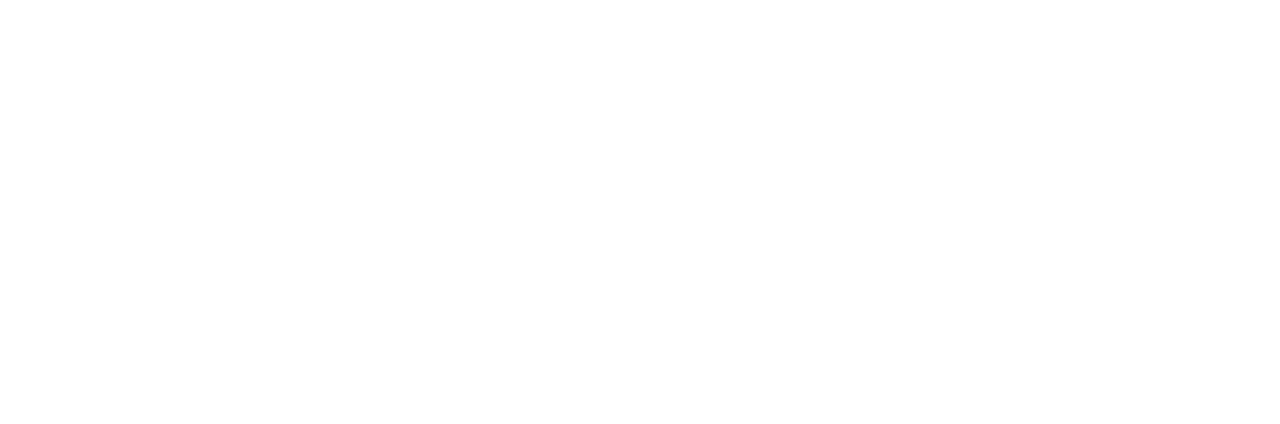
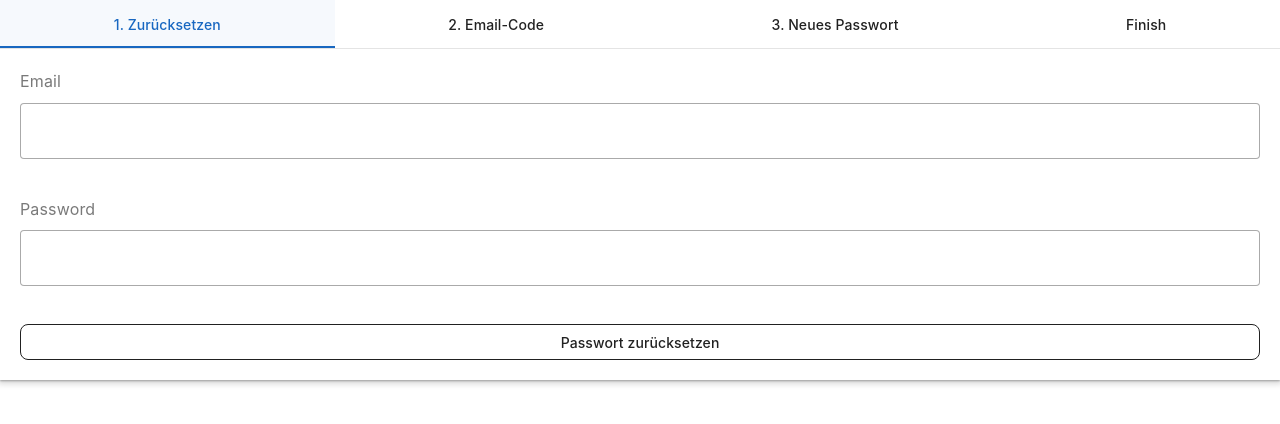
Before and after one commit to SE-Team-E1/SE-SubscriptionGuard, a Vue app in the folder src/frontend/: page /forgot-password in a window 1280 px wide. Before the commit this address had no page. Shown: the top 424 px of the page. Built offline with nearby package versions, Linux system fonts and the light colour scheme; the HTML template or start-up script is replaced by a standard one.

Commit message:
Implemented frontend for password reset

```diff
--- /dev/null
+++ b/src/frontend/src/feature/login/view/PasswortResetView.vue
@@ -0,0 +1,69 @@
+<template>
+    <v-sheet elevation="2">
+    <v-tabs v-model="tab" color="primary" grow>
+        <v-tab value="one">1. Zurücksetzen</v-tab>
+        <v-tab value="two">2. Email-Code</v-tab>
+        <v-tab value="three">3. Neues Passwort</v-tab>
+        <v-tab value="four">Finish</v-tab>
+    </v-tabs>
+
+    <v-divider></v-divider>
+
+    <v-tabs-window v-model="tab">
+        <v-tabs-window-item value="one">
+            <v-sheet class="pa-5">
+                <v-form>
+                    <v-label class="mb-2">Email</v-label>
+                    <v-text-field class="mb-4" variant="outlined" required></v-text-field>
+                    <v-label class="mb-2">Password</v-label>
+                    <v-text-field class="mb-4" variant="outlined" required></v-text-field>
+                    <v-btn rounded="lg" block type="button" variant="outlined" @click="tab = 'two'">Passwort zurücksetzen</v-btn>
+                </v-form>
+            </v-sheet>
+        </v-tabs-window-item>
+
+        <v-tabs-window-item value="two">
+            <v-sheet class="pa-5">
+                <v-form>
+                    <v-label>Email-Code<br>Du erhälts in den nächsten Minuten eine Mail von uns. Gebe den erhaltenen Code hier ein:</v-label>
+                    <v-text-field class="mb-4" variant="outlined"></v-text-field>
+                    <v-label>SMS-Code<br>Du erhälts in den nächsten Minuten eine SMS von uns. Gebe den erhaltenen Code hier ein:</v-label>
+                    <v-text-field class="mb-4" variant="outlined"></v-text-field>
+                    <v-btn rounded="lg" block type="button" variant="outlined" @click="tab = 'three'">Weiter</v-btn>
+                </v-form>
+            </v-sheet>
+        </v-tabs-window-item>
+
+        <v-tabs-window-item value="three">
+            <v-sheet class="pa-5">
+                <v-form>
+                    <v-label class="mb-2">Neues Passwort</v-label>
+                    <v-text-field class="mb-4" variant="outlined"></v-text-field>
+                    <v-label class="mb-2">Passwort bestätigen</v-label>
+                    <v-text-field class="mb-4" variant="outlined"></v-text-field>
+                    <v-btn rounded="lg" block type="button" variant="outlined" @click="tab = 'four'">Weiter</v-btn>
+                </v-form>
+            </v-sheet>
+        </v-tabs-window-item>
+
+        <v-tabs-window-item value="four">
+            <v-sheet class="pa-5">
+                <div class="h-100 text-center d-none" id="waitingForResponse">
+                    <h2 class="mt-16 mb-0" style="font-size: xx-large;"><b>Verarbeitung...</b></h2>
+                    <h4 class="mb-16 mt-0">Bitte haben sie einen Augenblick Geduld</h4>
+                </div>
+                <div class="h-100 text-center" id="afterSuccess">
+                    <h2 class="mt-16 mb-0" style="font-size: xx-large;"><b>Erfolg</b></h2>
+                    <h4 class="mb-16 mt-0">Passwort erfolgreich zurückgesetzt</h4>
+                    <v-btn rounded="lg" block type="button" variant="outlined" @click="$router.push('/login')">Zurück zur Anmeldung</v-btn>
+                </div>
+            </v-sheet>
+        </v-tabs-window-item>
+    </v-tabs-window>
+    </v-sheet>
+</template>
+<script setup>
+  import { ref } from 'vue'
+
+  const tab = ref('one')
+</script>
--- a/src/frontend/src/router/index.ts
+++ b/src/frontend/src/router/index.ts
@@ -14,6 +14,12 @@
       name: 'register',
       component: () => import('../feature/login/view/RegisterView.vue'),
       meta: { pageTitle: 'Registrieren' },
+    },
+    {
+      path: '/forgot-password',
+      name: 'reset-passwort',
+      component: () => import('../feature/login/view/PasswortResetView.vue'),
+      meta: { pageTitle: 'Passwort zurücksetzen' },
     }
   ],
 })
```
